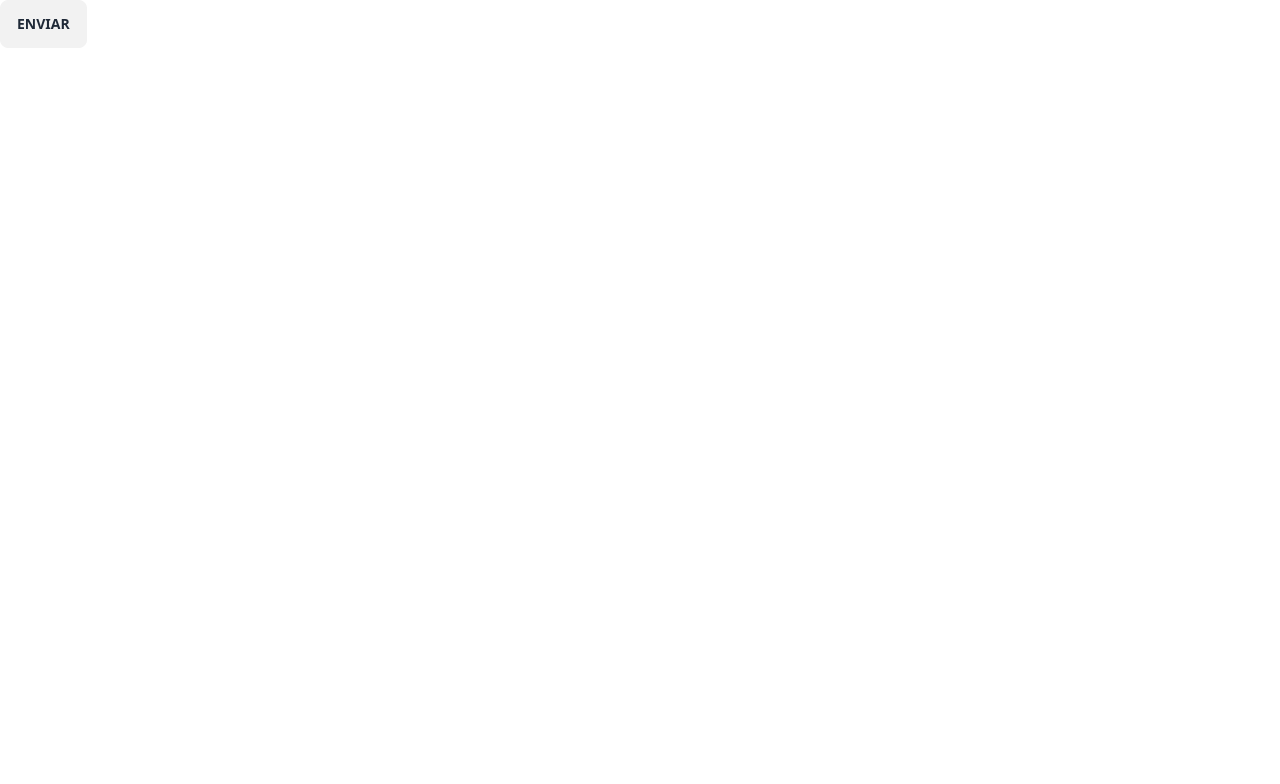
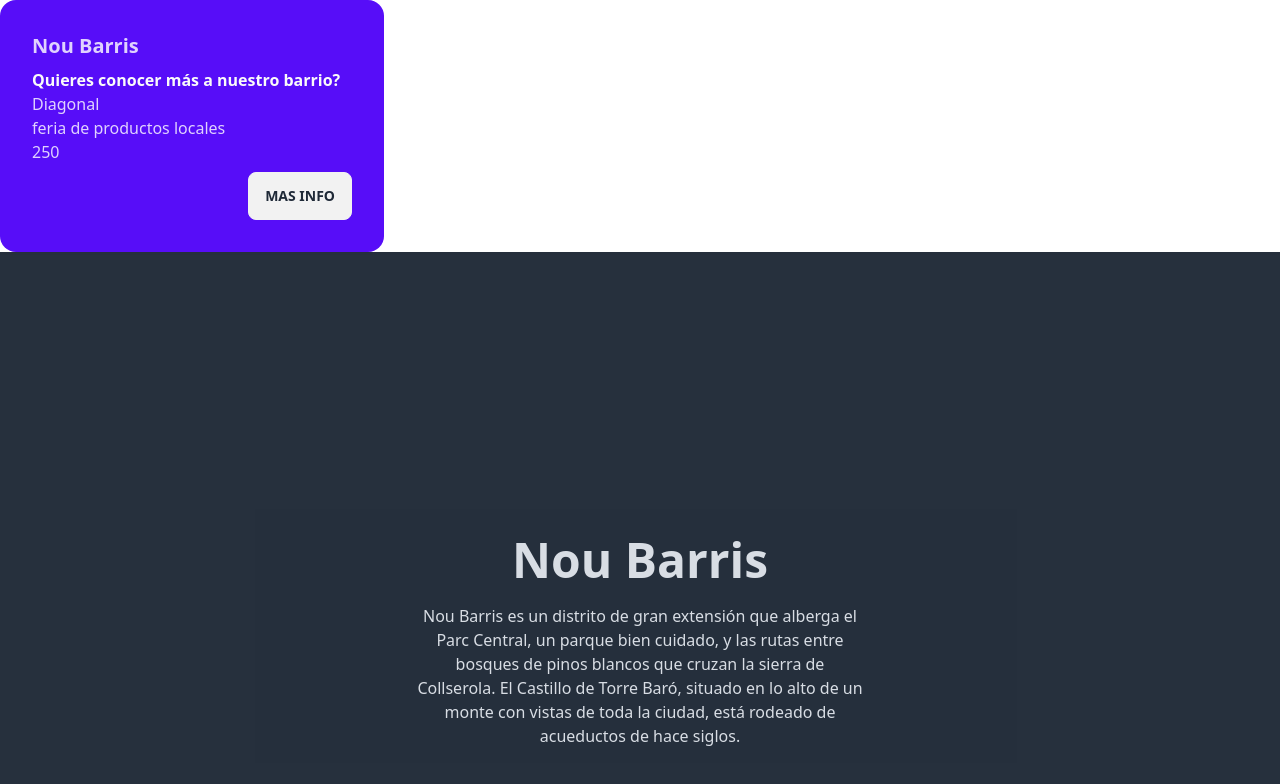
Before and after one commit to guillemparrado/Tech4good-Frontend, a React (Vite) app: page / in a window 1280 px wide. Shown: the top 784 px of the page. Built offline with nearby package versions, Linux system fonts and the light colour scheme.

Commit message:
component card done

```diff
--- a/src/App.jsx
+++ b/src/App.jsx
@@ -1,7 +1,13 @@
+import Barrio from "./view/Barrio";
+import Card from "./components/card";
+
+
 function App() {
   return (
     <>
-      <button className="btn">enviar</button>
+
+      <Card/>
+       <Barrio/>
     </>
   );
 }
--- /dev/null
+++ b/src/components/card.jsx
@@ -0,0 +1,50 @@
+const Card = () => {
+
+    const barrioDetail = [
+        {
+          name: 'Nou Barris',
+          alquiler: 250,
+          actividad: 'feria de productos locales',
+          centroComercial: 'Diagonal'
+        }
+      ];
+
+    return (
+        <div className="card w-96 bg-primary text-primary-content">
+        <div className="card-body">
+                <h2 className="card-title">Nou Barris</h2>
+          <div className="">
+            {barrioDetail.map((d, index) => (
+              <div key={index}>
+                <div className="font-bold text-neutral-50"><p>Quieres conocer más a nuestro barrio?</p></div>
+                <p className="">{d.centroComercial}</p>
+                <p className="">{d.actividad}</p>
+                <p className="">{d.alquiler}</p>
+              </div>
+            ))}
+          </div>
+          <div className="card-actions justify-end">
+            <button className="btn">Mas Info</button>
+          </div>
+        </div>
+      </div>
+
+
+
+      );
+
+
+
+
+
+
+
+
+
+
+
+
+
+
+}
+export default Card;
--- /dev/null
+++ b/src/view/Barrio.jsx
@@ -0,0 +1,24 @@
+import React from 'react';
+
+
+
+const Barrio = () => {
+  return (
+    <div className="hero min-h-screen bg-current">
+  <div className="hero-overlay bg-opacity-60"></div>
+  <div className="hero-content text-center text-neutral-content">
+    <div className="max-w-md">
+      <h1 className="mb-5 text-5xl font-bold">Nou Barris</h1>
+      <p className="mb-5">Nou Barris es un distrito de gran extensión que alberga el Parc Central, un parque bien cuidado, y las rutas entre bosques de pinos blancos que cruzan la sierra de Collserola. El Castillo de Torre Baró, situado en lo alto de un monte con vistas de toda la ciudad, está rodeado de acueductos de hace siglos.</p>
+
+    </div>
+  </div>
+</div>
+  );
+};
+
+
+
+
+
+export default Barrio;
```
Also changed, not shown: 1 other file (tests, documents, lock files or other folders).
